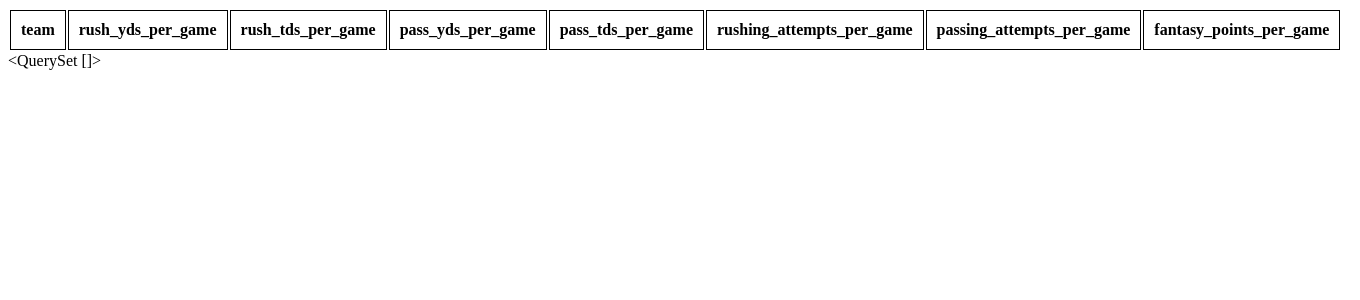
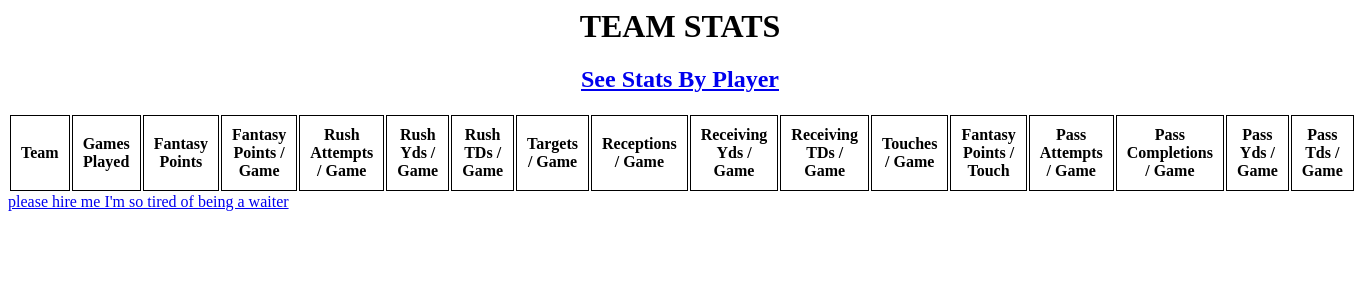
Before and after one commit to bencarneiro/fantasy, a Django app: page /teamstats in a window 1360 px wide. Shown: the top 300 px of the page. Run offline with Django 4.2, Linux system fonts and the light colour scheme; data that the repository does not hold is empty; some libraries are stand-ins or nearby versions.

Commit message:
continue cleaning up the frontend

```diff
--- a/app/football/templates/teamstats.html
+++ b/app/football/templates/teamstats.html
@@ -4,7 +4,7 @@
     p{
         text-align: center;
     }
-    h1 {
+    h1, h2 {
         text-align: center;
     }
     th {
@@ -29,63 +29,121 @@
 </style>
 
 <script src="https://www.kryogenix.org/code/browser/sorttable/sorttable.js"></script>
+<h1> TEAM STATS </h1>
+<h2>
+    <a target="_blank" href="/">See Stats By Player</a></h2>
 <table class="sortable">
     <thead>
     <tr class="header">
         <th>
-                team
+            Team
+            <br>
         </th>
         <th>
-                rush_yds_per_game
+            Games Played
         </th>
         <th>
-                rush_tds_per_game
+            Fantasy Points
         </th>
         <th>
-                pass_yds_per_game
+            Fantasy Points / Game
         </th>
         <th>
-                pass_tds_per_game
+            Rush Attempts / Game
         </th>
         <th>
-                rushing_attempts_per_game
+            Rush Yds / Game
         </th>
         <th>
-                passing_attempts_per_game
+            Rush TDs / Game
         </th>
         <th>
-                fantasy_points_per_game
+            Targets / Game
+        </th>
+        <th>
+            Receptions / Game
+        </th>
+        <th>
+            Receiving Yds / Game
+        </th>
+        <th>
+            Receiving TDs / Game
+        </th>
+        <th>
+            Touches / Game
+        </th>
+        <th>
+            Fantasy Points / Touch
+        </th>
+        <th>
+            Pass Attempts / Game
+        </th>
+        <th>
+            Pass Completions / Game
+        </th>
+        <th>
+            Pass Yds / Game
+        </th>
+        <th>
+            Pass Tds / Game
         </th>
     </tr>
 </thead>
-    {% for team in stats %}
+{% for player in stats %}
 <tr>
     <td>
-            {{ team.team__name }}
+        <a target="_blank" href="{{ player.team__espn_depth_chart }}">{{ player.team__id }} </a>
     </td>
     <td>
-            {{ team.rushing_yards_per_game }}
+        {{ player.games_played }}
     </td>
     <td>
-            {{ team.rushing_tds_per_game }}
+        {{ player.fantasy_points|floatformat:1 }}
     </td>
     <td>
-            {{ team.passing_yards_per_game }}
+        {{ player.fantasy_points_per_game|floatformat:1 }}
     </td>
     <td>
-            {{ team.passing_tds_per_game }}
+        {{ player.rushing_attempts_per_game|floatformat:1 }}
     </td>
     <td>
-            {{ team.carries_per_game }}
+        {{ player.rushing_yards_per_game|floatformat:1 }}
     </td>
     <td>
-            {{ team.attempts_per_game }}
+        {{ player.rushing_tds_per_game|floatformat:2 }}
     </td>
     <td>
-            {{ team.fantasy_points_per_game }}
+        {{ player.targets_per_game|floatformat:1 }}
+    </td>
+    <td>
+        {{ player.receptions_per_game|floatformat:1 }}
+    </td>
+    <td>
+        {{ player.receiving_yards_per_game|floatformat:1 }}
+    </td>
+    <td>
+        {{ player.receiving_tds_per_game|floatformat:2 }}
+    </td>
+    <td>
+        {{ player.touches_per_game|floatformat:1 }}
+    </td>
+    <td>
+        {{ player.fantasy_points_per_touch|floatformat:2 }}
+    </td>
+    <td>
+        {{ player.attempts_per_game|floatformat:1 }}
+    </td>
+    <td>
+        {{ player.completions_per_game|floatformat:1 }}
+    </td>
+    <td>
+        {{ player.passing_yards_per_game|floatformat:1 }}
+    </td>
+    <td>
+        {{ player.passing_tds_per_game|floatformat:2 }}
     </td>
 </tr>
 {% endfor %}
 </table>
-{{ stats }}
+<a href="https://censusmaps.org/resume"> please hire me I'm so tired of being a waiter </a>
 </html>
--- a/app/football/views.py
+++ b/app/football/views.py
@@ -450,6 +450,7 @@ def donate(request):
 def getstats(request):
 
     stats = GameStats.objects.filter(
+        game__dt__gte="2021-07-01"
     )\
     .values(
         "player__name",
@@ -529,7 +530,8 @@ def position_stats(request):
         # qs = GameStats.objects.filter(player__position=request.GET['pos'])
 
     stats = GameStats.objects.filter(
-        player__position=request.GET['pos']
+        player__position=request.GET['pos'],
+        game__dt__gte="2021-07-01"
     )\
     .values(
         "player__name",
@@ -613,7 +615,8 @@ def teamstats(request):
         # game__dt__lte="2021-07-01"
     )\
     .values(
-        "team__name"
+        "team__id",
+        "team__espn_depth_chart"
     )\
     .annotate(
         games_played=Count("game__id", distinct=True),
```
Also changed, not shown: app/football/templates/stats.html (+31 -16 lines). Lines whose indentation alone changed are shown as unchanged.
